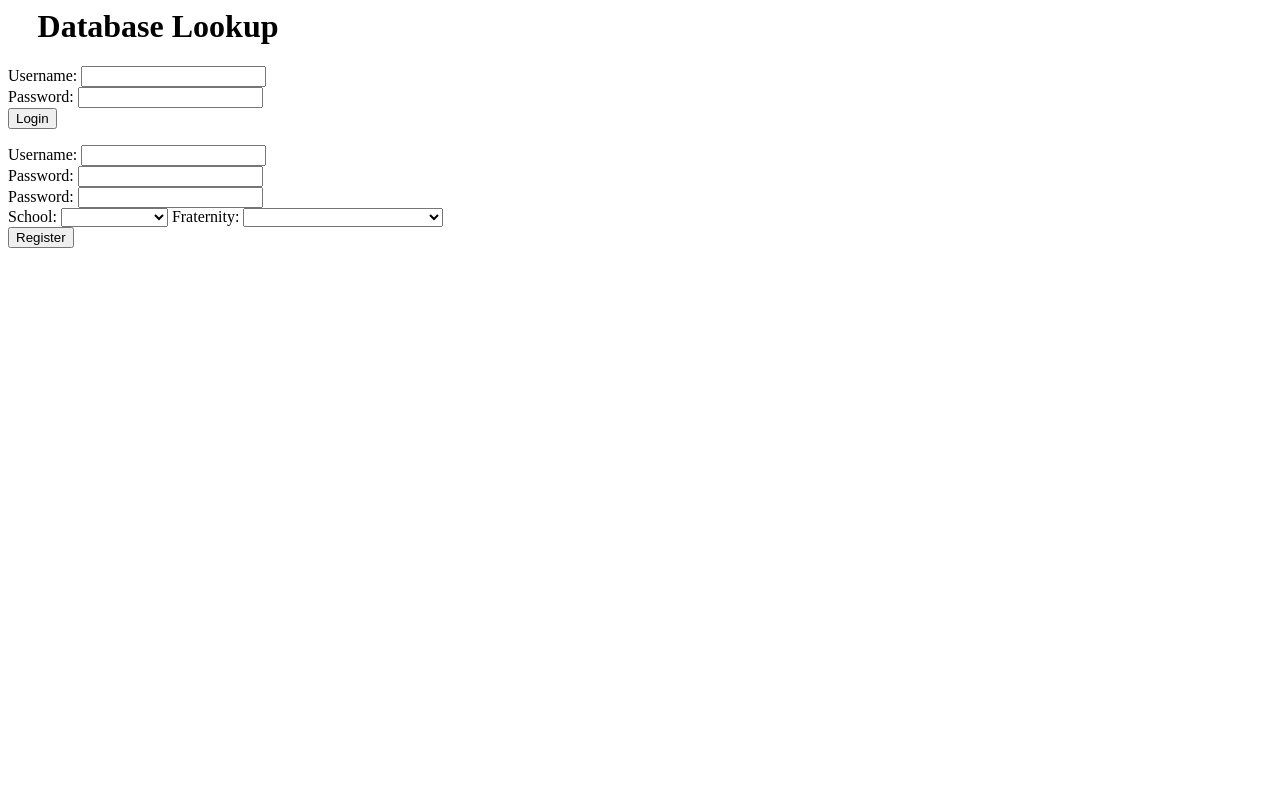
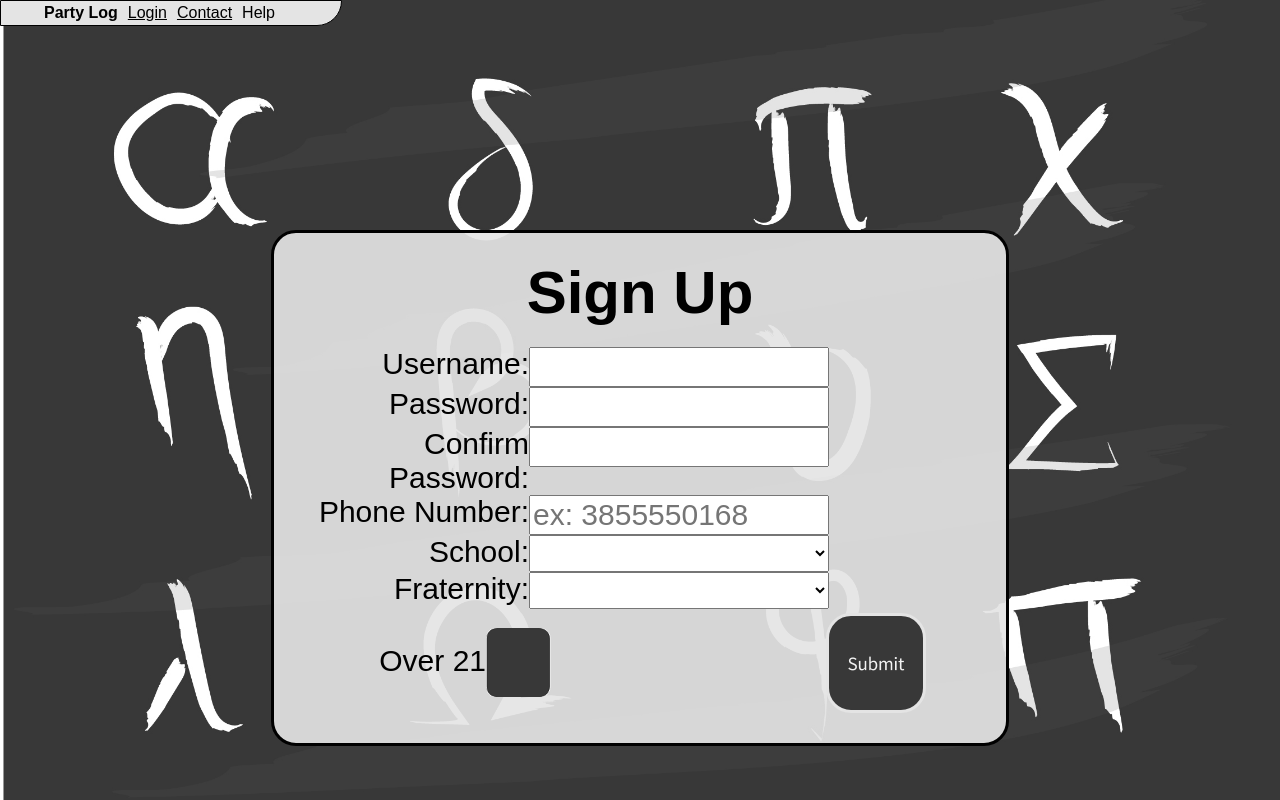
Before and after one commit to carsonhynes/partylog-websys, a PHP site: page /register.php in a window 1280 px wide. Run offline with PHP 8.4, Linux system fonts and the light colour scheme; style sheets or scripts are compiled from the project's sources; some libraries are stand-ins or nearby versions.

Commit message:
started styling the register and login pages

```diff
--- a/config.php
+++ b/config.php
@@ -2,7 +2,7 @@
 
 return array(
     'host' => 'localhost',
-    'username' => 'websys',
-    'password' => 'websys',
+    'username' => 'root',
+    'password' => 'root',
     'database' => 'partylog'
 );
--- a/register.php
+++ b/register.php
@@ -26,11 +26,12 @@ try {
 								`password` varchar(100) NOT NULL,
 								`frat` varchar(50) NOT NULL,
 								`school` varchar(50) NOT NULL,
+								`phone` int(11) DEFAULT NULL,
 								PRIMARY KEY (`id`));
 							');
 
 	$result->execute();
-	if (isset($_POST['register'])){
+	if (isset($_POST['register']) && !isset($_SESSION['username'])){
 		if(isset($_POST['username']))
 		{
 			$stmt = $dbh->prepare("SELECT id FROM users WHERE username = :username");
@@ -40,7 +41,7 @@ try {
 				$msg = "User already exists";
 			}
 			else {
-				if (!isset($_POST['username']) || !isset($_POST['password']) || !isset($_POST['passwordConfirm']) || !isset($_POST['school']) || !isset($_POST['frat']))
+				if (!isset($_POST['username']) || !isset($_POST['password']) || !isset($_POST['passwordConfirm']) || !isset($_POST['school']) || !isset($_POST['fraternity']) || !isset($_POST['phoneNumber']))
 				{
 		      $msg = "Please fill in all form fields.";
 		    }
@@ -53,17 +54,24 @@ try {
 					$salt = hash('sha256', uniqid(mt_rand(),true));
 					$raw_pass = $_POST['password'];
 					$s_pass = hash('sha256', $salt . $raw_pass);
-					$stmt = $dbh->prepare("INSERT INTO users(username, salt, password, frat, school) VALUES (:username, :salt, :password, :frat, :school);");
-					$stmt->execute(array(':username' => $_POST['username'], ':password' => $s_pass, ':salt' => $salt, ':school' => $_POST['school'], ':frat' => $_POST['frat']));
-					header('Location: login.php');
-					exit();
+					$stmt = $dbh->prepare("INSERT INTO users(username, salt, password, frat, school, phone) VALUES (:username, :salt, :password, :frat, :school, :phone);");
+					$stmt->execute(array(':username' => $_POST['username'], ':password' => $s_pass,
+																':salt' => $salt, ':school' => $_POST['school'],
+																':frat' => $_POST['fraternity'], ':phone' => $_POST['phoneNumber']));
+					echo $stmt->fetch();
+					//header('Location: login.php');
+					//exit();
 				}
 			}
 		}
 	}
+	else if (isset($_SESSION['username']))
+	{
+		$msg = $_SESSION['username'] . ", you need to log out before creating a new account.";
+	}
 }
 catch (Exception $e) {
-  echo "Error: " . $e->getMessage();
+  $msg =  "Error: " . $e->getMessage();
 }
 
 
@@ -76,57 +84,50 @@ catch (Exception $e) {
 	<head>
 		<title>Party Log - Lookup</title>
 		<link rel="stylesheet" type="text/css" href="resources/css/pikaday.css">
-		<script src="resources/js/modernizr-custom.js"></script>
+		<link rel="stylesheet" type="text/css" href="resources/css/index.css">
+		<link rel="stylesheet" type="text/css" href="resources/css/register.css">
+		<link rel="stylesheet" href="//code.jquery.com/ui/1.11.4/themes/smoothness/jquery-ui.css">
+		<link rel="stylesheet" type="text/css" href="resources/css/page.css">
 
-		<style>
-			#dateLabel {
-				margin-right: 33px;
-			}
-			#personLabel {
-				margin-right: 20px;
-			}
-			#fratInput, #personInput, #dateInput {
-				width: 200px;
-			}
-			#dateInput {
-				margin-right: 4px;
-			}
-			.center-text {
-				text-align: center;
-				width: 300px;
-			}
-		</style>
 	</head>
 
 	<body>
+		<menu>
+			<?php session_start(); if(isset($_SESSION['username'])) echo "<p> Welcome " . $_SESSION['username'] ."</p>";?>
+			<ul>
+				<li id="title"><strong>Party Log</strong></li>
+				<li><a href="login.php">Login</a></li>
+				<li><a href="mailto:carsonhynes@gmail.com?Subject=Party%20Log" target="_top">Contact</a></li>
+				<li>Help</li>
+			</ul>
+		</menu>
 
-	<h1 class="center-text">Database Lookup</h1>
-	<?php if (isset($msg)) echo "<p>$msg</p>" ?>
-	<form action="login.php" method="post">
-		<label for="username">Username: </label>
-		<input name="username" >
-		<br>
+	<form action="register.php" method="post" >
 
-		<label for="pasword" >Password: </label>
-		<input name="password" >
-		<br>
+		<div id="wrapper">
+			<h1 class="center-text">Sign Up</h1>
+			<?php if (isset($msg)) echo "<p class=\"err-msg\">$msg</p>"; $msg= NULL; ?>
+	    <div class="ui-widget">
+	        <label for="name">Username:</label>
+	        <input name="username" id="name" class="skipEnter"/>
+	    </div>
 
-		<input type="submit" name="login" value="Login" />
-	</form>
-	<form action="register.php" method="post" onsubmit="return validate(this)">
+			<div class="ui-widget">
+					<label for="password">Password:</label>
+					<input type="password" name="password" id="password" class="skipEnter"/>
+			</div>
 
-		<label for="username" >Username: </label>
-		<input name="username" >
-		<br>
+			<div class="ui-widget">
+	        <label for="passwordConfirm">Confirm Password:</label>
+	        <input type="password" name="passwordConfirm" id="passwordConfirm" class="skipEnter"/>
+	    </div>
 
-		<label for="pasword" >Password: </label>
-		<input name="password" >
-		<br>
+		<div class="ui-widget">
+			<label for="phoneNumber">Phone Number:</label>
+			<input type="text" name="phoneNumber" id="phoneNumber" placeholder="ex: 3855550168" required pattern="^\D?(\d{3})\D?\D?(\d{3})\D?(\d{4})$"/>
+		</div>
 
-		<label for="paswordConfirm" >Password: </label>
-		<input name="passwordConfirm" >
-		<br>
-
+		<div class="ui-widget">
 			<label for="school">School:</label>
 			<select name="school" id="school">
 				<option value=""></option>
@@ -137,10 +138,11 @@ catch (Exception $e) {
 				<option value="Hudson Valley">Hudson Valley</option>
 				<option value="Other">Other</option>
 			</select>
+		</div>
 
-
-		<label for="frat" id="fratLabel">Fraternity: </label>
-		<select name="frat" id="fratInput">
+		<div id="fraternity" class="ui-widget">
+			<label for="fraternity">Fraternity: </label>
+			<select name="fraternity" id="fraternity">
 				<option value=""></option>
 				<option value="Acacia">Acacia</option>
 				<option value="Alpha Chi Rho">Alpha Chi Rho</option>
@@ -172,16 +174,27 @@ catch (Exception $e) {
 				<option value="Theta Xi">Theta Xi</option>
 				<option value="Zeta Psi">Zeta Psi</option>
 			</select>
-		<br>
+		</div>
+
+		<div class="checkbox">
+			<input type = "checkbox" id="over" name="over" />
+			<label for="over">Over 21<span></span></label>
+		</div>
+
+		</div>
+		<div class="submit">
+
+			<input id="register" type="submit" name="register" value=" " />
+		</div>
 
 
-		<input type="submit" name="register" value="Register" />
+
 	</form>
 	</body>
 
 	<script src="resources/js/pikaday.js"></script>
 	<script>
-		var picker = new Pikaday({ field: document.getElementById('dateInput') });
+
 
 		function validate(formObj) {
 			if (formObj.date.value == "" && formObj.type.value == "date") {
--- /dev/null
+++ b/resources/css/register.css
@@ -0,0 +1,26 @@
+form {
+  height: 500px;
+}
+
+form h1{
+  text-align: center;
+  margin: 20px;
+}
+
+.checkbox label{
+  position: relative;
+  top: 20px;
+}
+
+.submit #register{
+  background-image: url("../media/submit.png");
+  background-repeat: no-repeat;
+  background-position: 50% 50%;
+  height: 100px;
+  width: 100px;
+  border: none;
+  border-style: solid;
+  border-radius: 25px;
+  border-width: 3px;
+  border-color: #E4E4E4;
+}
```
Also changed, not shown: login.php (+13 -20 lines), resources/css/login.css (added), 1 other file. Lines whose indentation alone changed are shown as unchanged.
